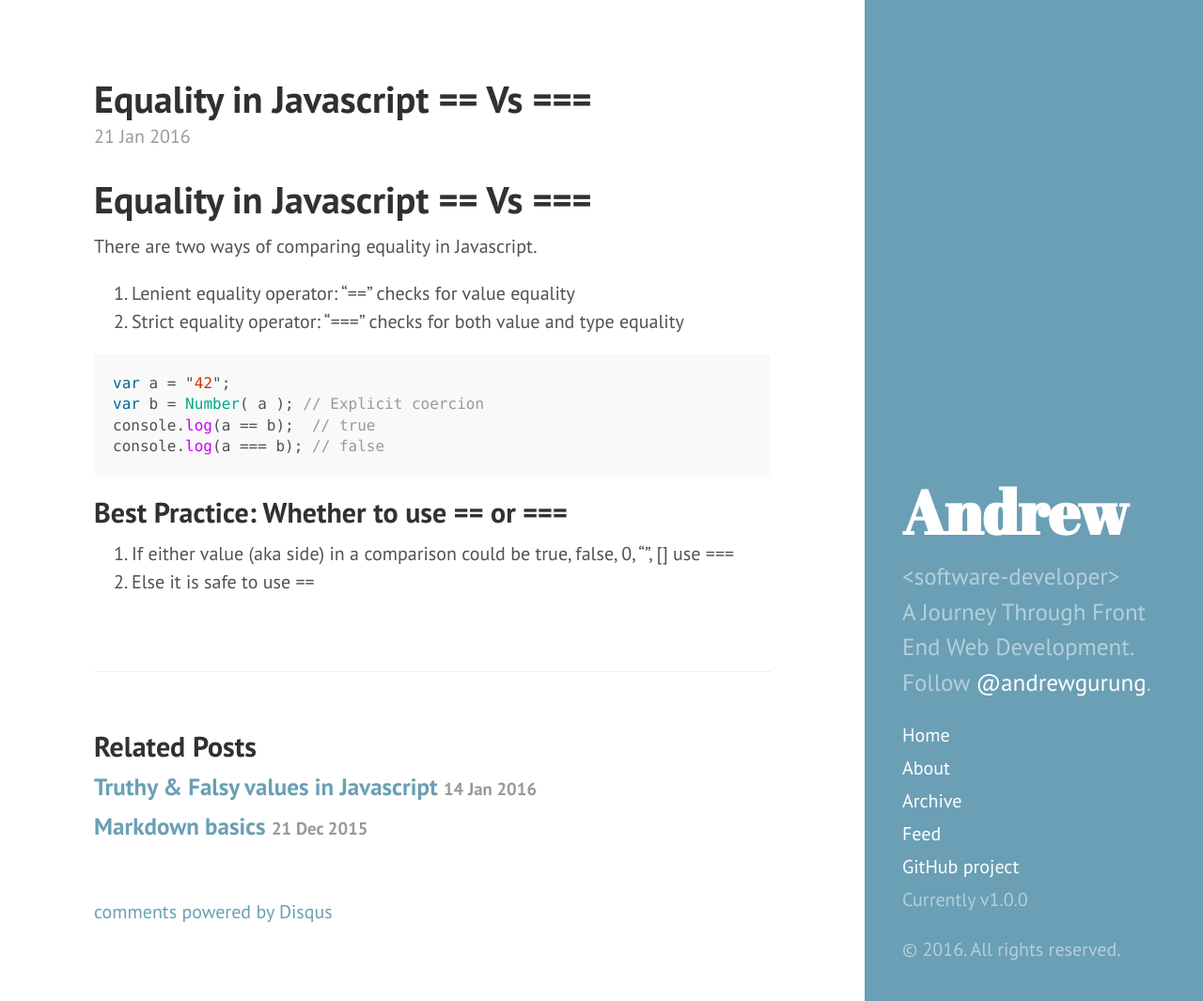
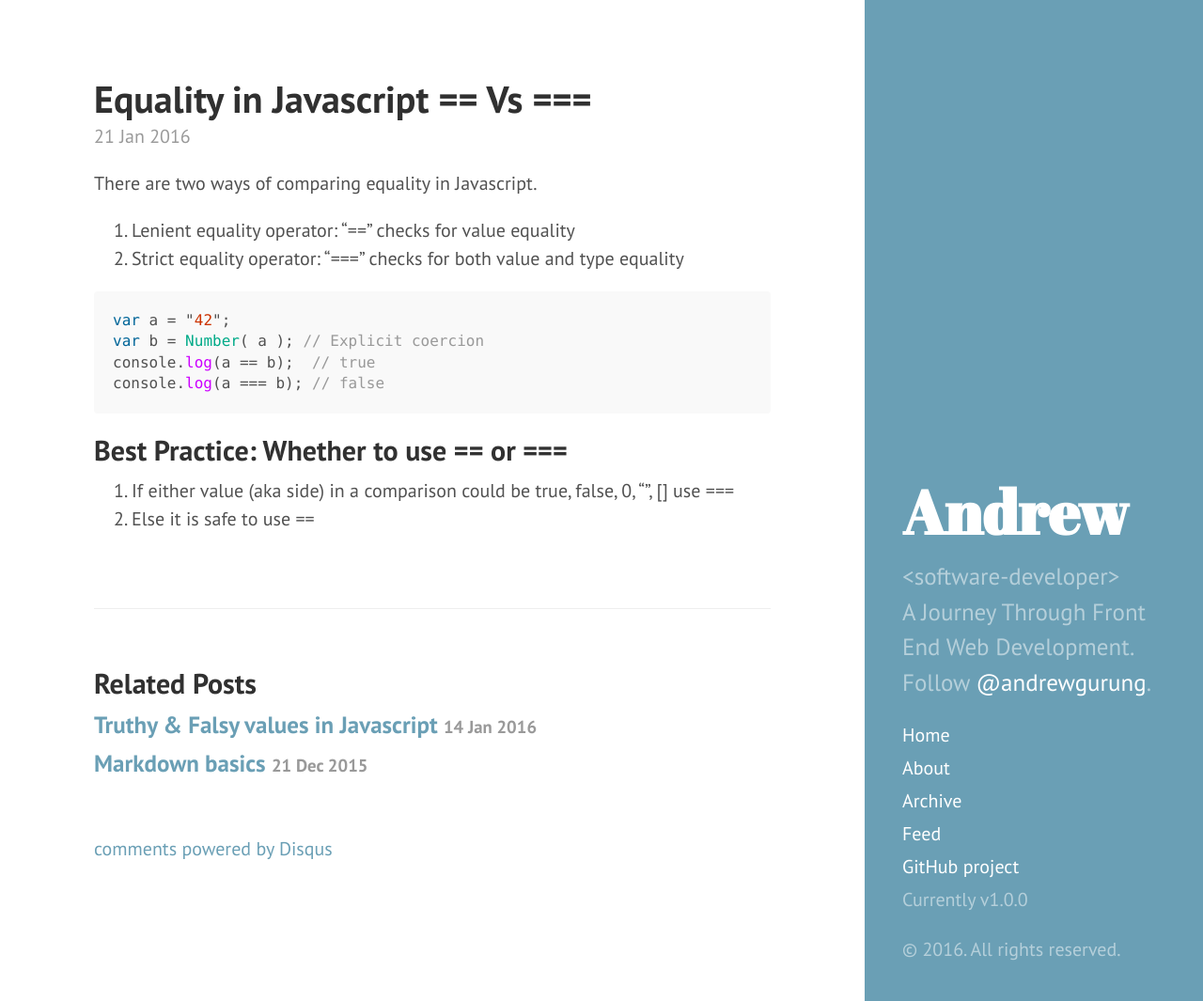
Before and after one commit to andrewgurung/andrewgurung.github.io, a Jekyll site: the page built from _posts/2016-01-21-equality-in-javascript.md, in a window 1280 px wide and 1065 px high. Shown: the whole window at 94% size. Built offline with Jekyll 4.4.1, drawn with Linux system fonts in a browser that asks for light colours; Markdown is read by kramdown in place of the engine named in the settings; comment, search, counter and statistics services are not loaded.

Commit message:
Update 2016-01-21-equality-in-javascript.md

```diff
--- a/_posts/2016-01-21-equality-in-javascript.md
+++ b/_posts/2016-01-21-equality-in-javascript.md
@@ -3,7 +3,6 @@ layout: post
 title: Equality in Javascript == Vs ===
 comments: true
 ---
-# Equality in Javascript == Vs ===
 
 There are two ways of comparing equality in Javascript.
 
```
